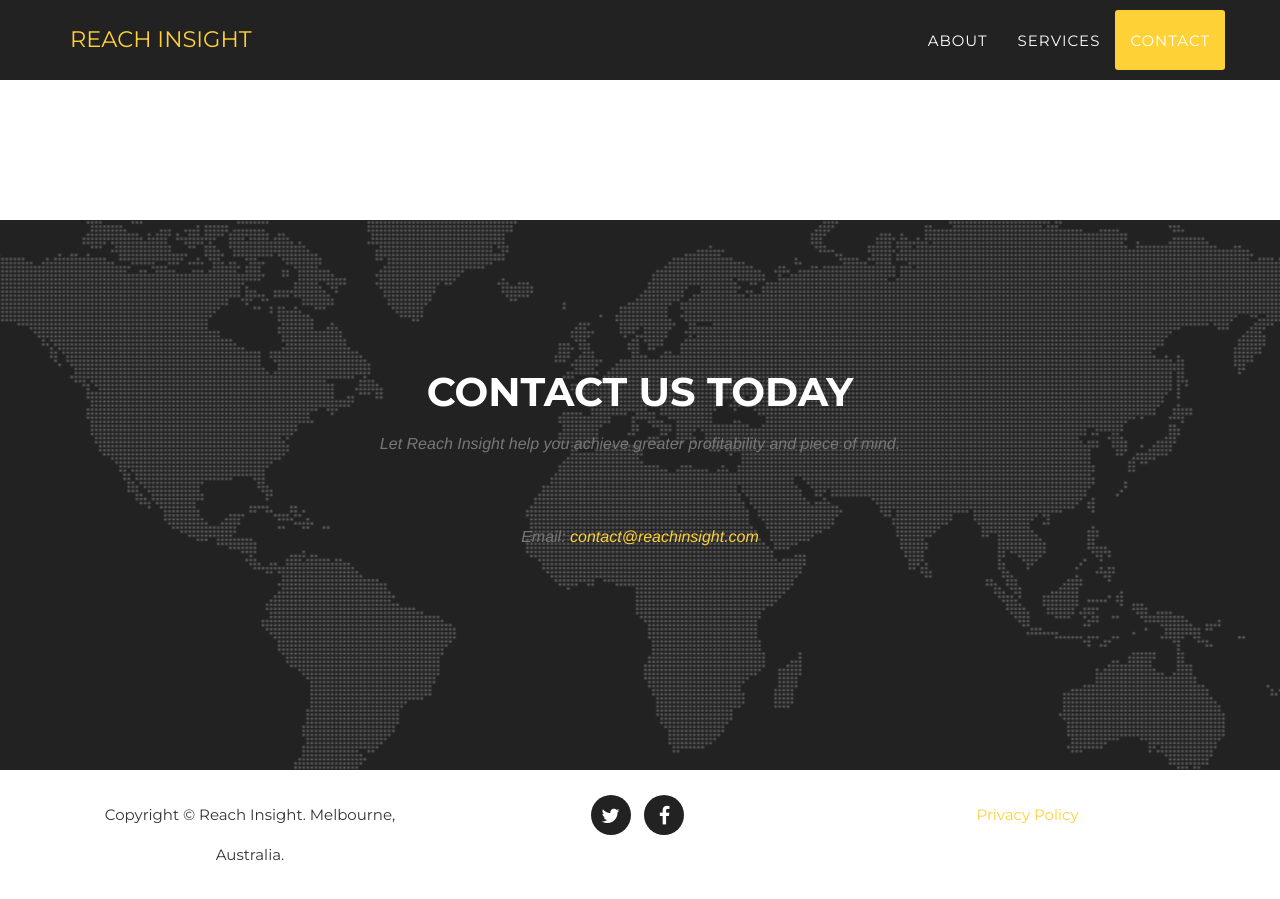
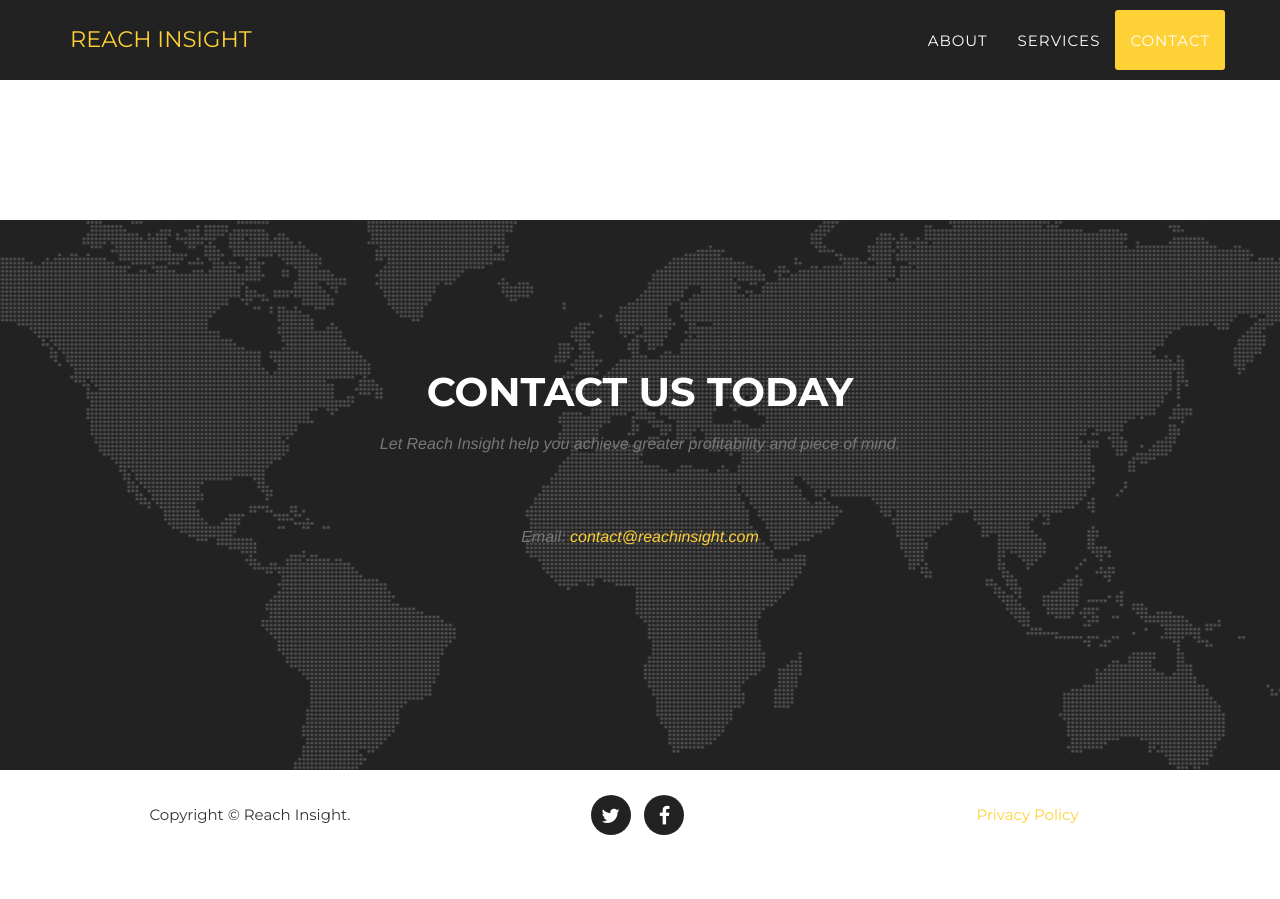
Before and after one commit to jaohar/PREV.github.io, a Jekyll site: the page built from index.html, in a window 1280 px wide and 900 px high, scrolled down 2976 px. Built offline with Jekyll 4.4.1, drawn with Linux system fonts in a browser that asks for light colours; some web fonts are replaced; after the commit the page ends 3836 px from its top, so only the background shows below that.

Commit message:
Footer End

```diff
--- a/_includes/footer.html
+++ b/_includes/footer.html
@@ -2,7 +2,7 @@
         <div class="container">
             <div class="row">
                 <div class="col-md-4">
-                    <span class="copyright">Copyright &copy; {{ site.title }}. Melbourne, Australia.</span>
+                    <span class="copyright">Copyright &copy; {{ site.title }}. </span>
                 </div>
                 <div class="col-md-4">
                     <ul class="list-inline social-buttons">
```
